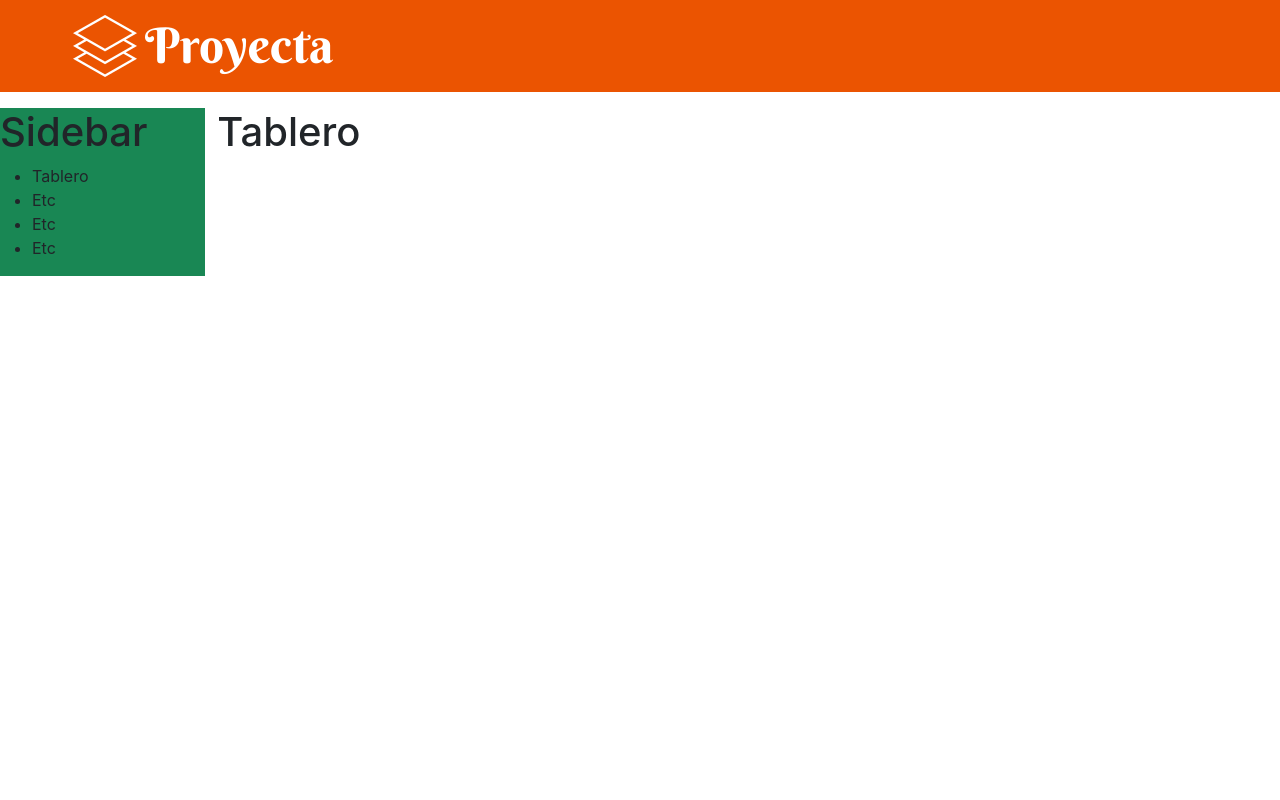
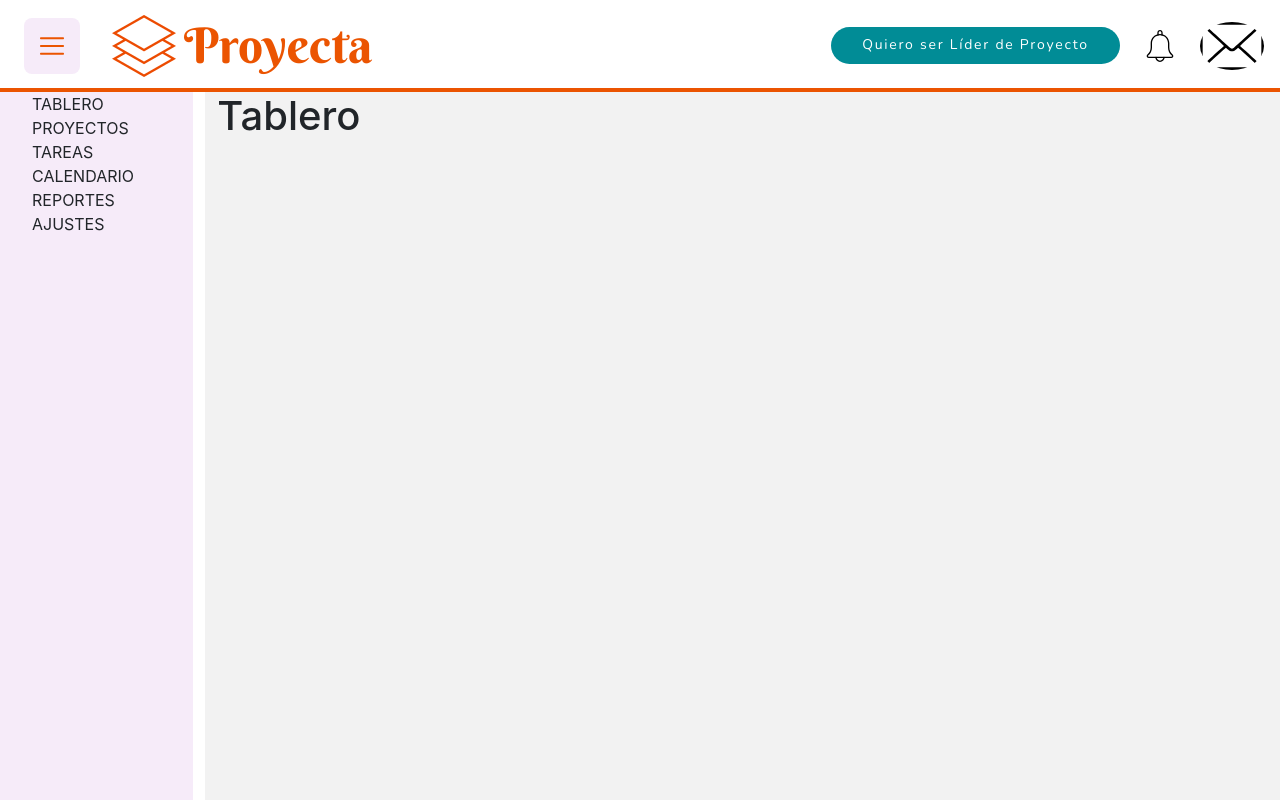
Before and after one commit to marielcaro/Proyecta-FrontEnd, a React (Create React App) app: page / in a window 1280 px wide. Shown: the top 800 px of the page. Built offline with nearby package versions, Linux system fonts and the light colour scheme.

Commit message:
NavBar of the PostLogin created

```diff
--- a/src/App.css
+++ b/src/App.css
@@ -1,3 +1,12 @@
+html,body{
+  height: 100vh;
+}
+*{
+  box-sizing: border-box;
+  margin: 0;
+  padding: 0;
+  }
+
 .App {
   text-align: center;
 }
--- a/src/App.js
+++ b/src/App.js
@@ -5,6 +5,7 @@
 // import UnseAutenticacion from './pages/Login/UnseAutenticacion';
 
 import Tablero from './Modules/Admin/pages/Tablero'
+import './App.css'
 
 function App() {
 
--- a/src/Modules/Admin/Layouts/BaseLayout.jsx
+++ b/src/Modules/Admin/Layouts/BaseLayout.jsx
@@ -1,14 +1,15 @@
 import { Navbar } from '../../Shared/components'
 import { Sidebar } from '../components'
+import './LayoutStyle.css'
 
 export const BaseLayout = ({ children }) => {
     return <>
         <Navbar />
-        <div className="row">
-            <div className="col-md-2 h-100 bg-success">
+        <div className="row h-100">
+            <div className="col-md-2 contenedor1 ">
                 <Sidebar />
             </div>
-            <div className="col">
+            <div className="col tabla">
                 {children}
             </div>
         </div>
--- /dev/null
+++ b/src/Modules/Admin/Layouts/LayoutStyle.css
@@ -0,0 +1,3 @@
+.tabla{
+    background-color:#F2F2F2;
+}
--- a/src/Modules/Admin/components/Sidebar/Sidebar.jsx
+++ b/src/Modules/Admin/components/Sidebar/Sidebar.jsx
@@ -1,15 +1,16 @@
-import './sidebar.css'
+import style from './sidebar.module.css'
 
 export const Sidebar = () => {
-    return <>
-        <h1>Sidebar</h1>
+    return <div className= {style.cajablanca}>
         <ul>
-            <li>Tablero</li>
-            <li>Etc</li>
-            <li>Etc</li>
-            <li>Etc</li>
+            <li>TABLERO</li>
+            <li>PROYECTOS</li>
+            <li>TAREAS</li>
+            <li>CALENDARIO</li>
+            <li>REPORTES</li>
+            <li>AJUSTES</li>
         </ul>
-    </>
+        </div>
 }
 
 export default Sidebar
--- /dev/null
+++ b/src/Modules/Admin/components/Sidebar/sidebar.module.css
@@ -0,0 +1,10 @@
+.cajablanca{
+    background-color: #F6EBF9;
+    height: 1000px;
+    width: 100%;
+
+}
+
+ul {
+    list-style-type: none;
+  }
--- a/src/Modules/Shared/components/Navbar/Navbar.jsx
+++ b/src/Modules/Shared/components/Navbar/Navbar.jsx
@@ -1,20 +1,22 @@
-import Logo from '../../../../assets/icons/layers.png'
-import "./navbar.css"
+import Logo from "../../../../assets/icons/layers.png";
+import Bell from "../../../../assets/icons/bell 1.svg";
+import Raton from "../../../../assets/icons/email.svg";
+import Menu from "../../../../assets/icons/ToggleMenu.svg";
+import "./navbar.css";
 
 export const Navbar = ({ isAuthenticated = false }) => {
+  const classNav = isAuthenticated
+    ? "custom-nav-post-login"
+    : "custom-nav-login"; // ternario
+  return (
+    <div
+      className={`row justify-content-between align-items-center ${classNav} nav-container`}
+    >
 
-    const classNav = isAuthenticated ? "custom-nav-post-login" :  "custom-nav-login" // ternario
-    return (
-        // template string | Javascript
-        <nav className={`navbar navbar-expand-lg navbar-light ${classNav} mb-3`}>
-            <div className="container-fluid nav-container">
-                <button className="navbar-toggler" type="button" data-bs-toggle="collapse" data-bs-target="#navbarNav" aria-controls="navbarNav" aria-expanded="false" aria-label="Toggle navigation">
-                    <span className="navbar-toggler-icon"></span>
-                </button>
-                <div className="collapse navbar-collapse justify-content-between" id="navbarNav">
-                    <div className="nav-brand d-flex justify-content-center align-items-center">
+      <div className="col d-flex justify-content-start align-items-center">
+        <img className="mx-4"src={Menu}/>
         <img
-                            className="d-inline-block align-text-top text-white mx-2"
+          className="d-inline-block align-text-top text-white mx-2 proyecta-icon"
           height="64"
           src={Logo}
           width="64"
@@ -22,25 +24,21 @@ export const Navbar = ({ isAuthenticated = false }) => {
         />
         <p className="nav-title">Proyecta</p>
       </div>
-                    {/* <ul className="navbar-nav">
-                        <li className="nav-item">
-                            <a className="nav-link" aria-current="page" href="#">Home</a>
-                        </li>
-                        <li className="nav-item">
-                            <a class="nav-link" href="#">Proyectos</a>
-                        </li>
-                        <li className="nav-item">
-                            <a class="nav-link" href="#">¿Quienes somos?</a>
-                        </li>
-                        <li className="nav-item">
-                            <a class="nav-link btn btn-acceder">Acceder</a>
-                        </li>
-                    </ul> */}
+
+      <div className="col d-flex justify-content-end align-items-center">
+        <button
+          type="submit"
+          className="btn btn-login rounded-pill btn-size-login  "
+        >
+          Quiero ser Líder de Proyecto
+        </button>
+
+        <img className="mx-4" src={Bell} height="32" width="32" />
+
+        <img className="img-fluid rounded-circle me-3" src={Raton} height="64" width="64" />
       </div>
     </div>
-        </nav>
-    )
+  );
+};
 
-
-}
-export default Navbar
+export default Navbar;
--- a/src/Modules/Shared/components/Navbar/navbar.css
+++ b/src/Modules/Shared/components/Navbar/navbar.css
@@ -1,16 +1,20 @@
 .custom-nav-login {
     height: 92px;
-    background-color: #EB5401;
+    background-color: #FFFF;
 }
 
 .custom-nav-post-login {
     height: 92px;
     background-color: #EB5401;
 }
-
+.custom-navBar{
+    display: flex;
+    justify-content: space-evenly;
+    align-items: center;
+}
 
 .nav-container {
-    padding: 0px 65px;
+    border-bottom: 4px solid #EB5401;
 }
 
 .nav-title {
@@ -19,53 +23,31 @@
     font-style: normal;
     line-height: 120%;
     font-size: 49px;
-    color: #FFFFFF;
+    color: #EB5401;
     padding-top: 17px;
 }
 
-.btn-acceder {
-    background-color: #FFFFFF;
-    border-radius: 15px;
-    padding: 10px;
+.proyecta-icon{
+    filter: invert(70%) sepia(85%) saturate(3081%) hue-rotate(10deg) brightness(101%) contrast(99%);
+
 }
 
-/* PROYECTOS ACTIVOS */
+.btn-login {
+    width: 289px;
+    height: 37px;
+    background-color: #018C96;
 
-.proyectos-activos__titulo {
+
     font-family: 'Nunito';
     font-style: normal;
     font-weight: normal;
-    font-size: 34px;
+    font-size: 14px;
     line-height: 120%;
-    text-align: center;
-    letter-spacing: 0.025em;
-
+    letter-spacing: 0.125em;
     color: #FFFFFF;
 }
 
-.proyecto-activo {
-    box-shadow: 0px 6px 6px -7px rgba(0,0,0,0.81);
-    background-color: #FFFFFF;
-    border-radius: 25px;
-    margin-bottom: 24px;
-    height: 116px;
-
-    display: flex;
-    align-items: center;
-    justify-content: center;
+.btn-size-login{
+    border-radius: 32px;
+    padding: 10px, 32px, 10px, 32px;
 }
-
-.icon {
-    padding-right: 20px;
-}
-
-.proyecto-activo__texto {
-    letter-spacing: 0.015em;
-    font-family: Nunito;
-    font-weight: normal;
-    font-style: normal;
-    text-align: center;
-    line-height: 120%;
-    color: #000000;
-    font-size: 20px;
-}
```
Also changed, not shown: src/Modules/Admin/components/Sidebar/sidebar.css (deleted), src/assets/icons/ToggleMenu.svg (added), src/assets/icons/bell 1.svg (added). Lines whose indentation alone changed are shown as unchanged.
